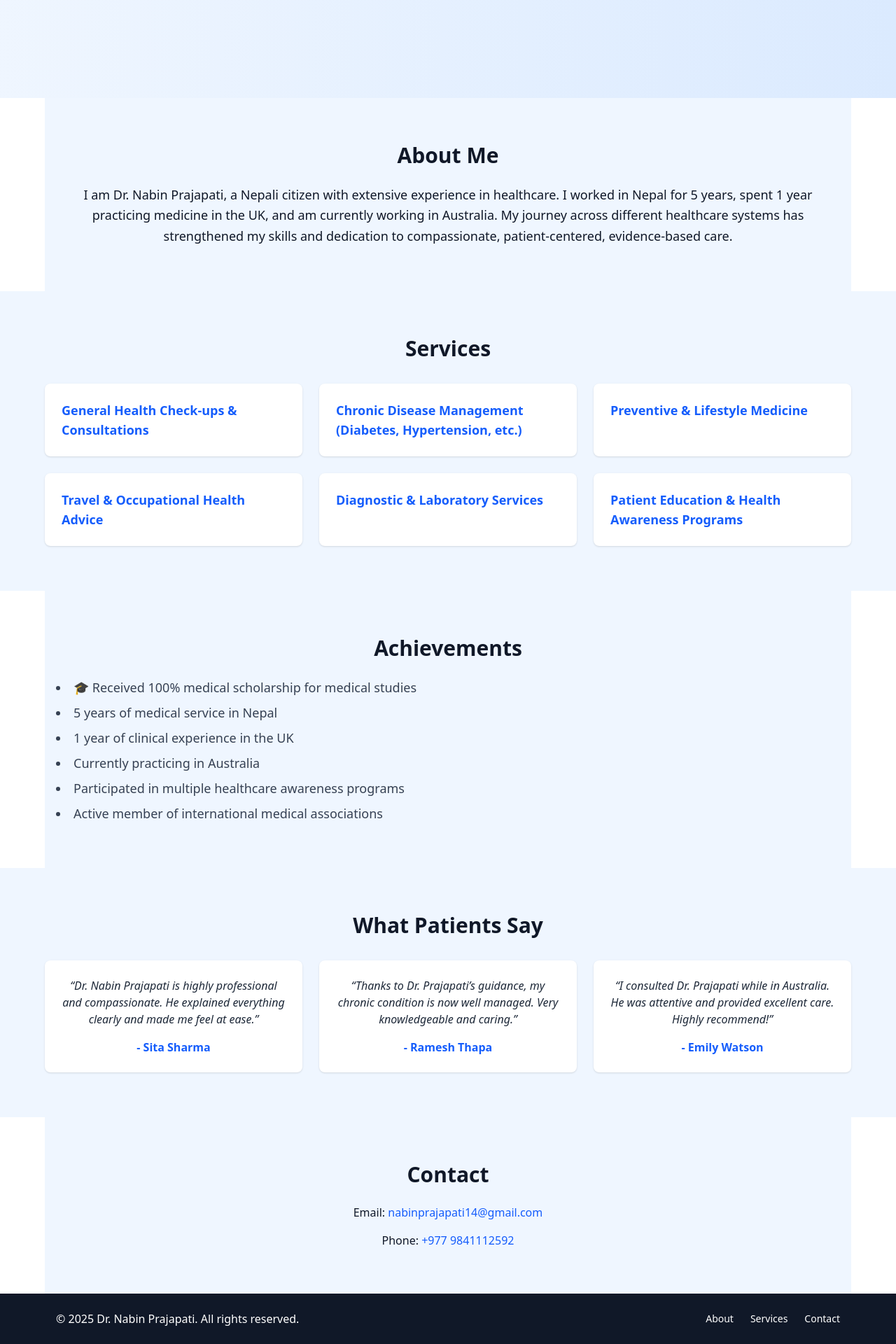
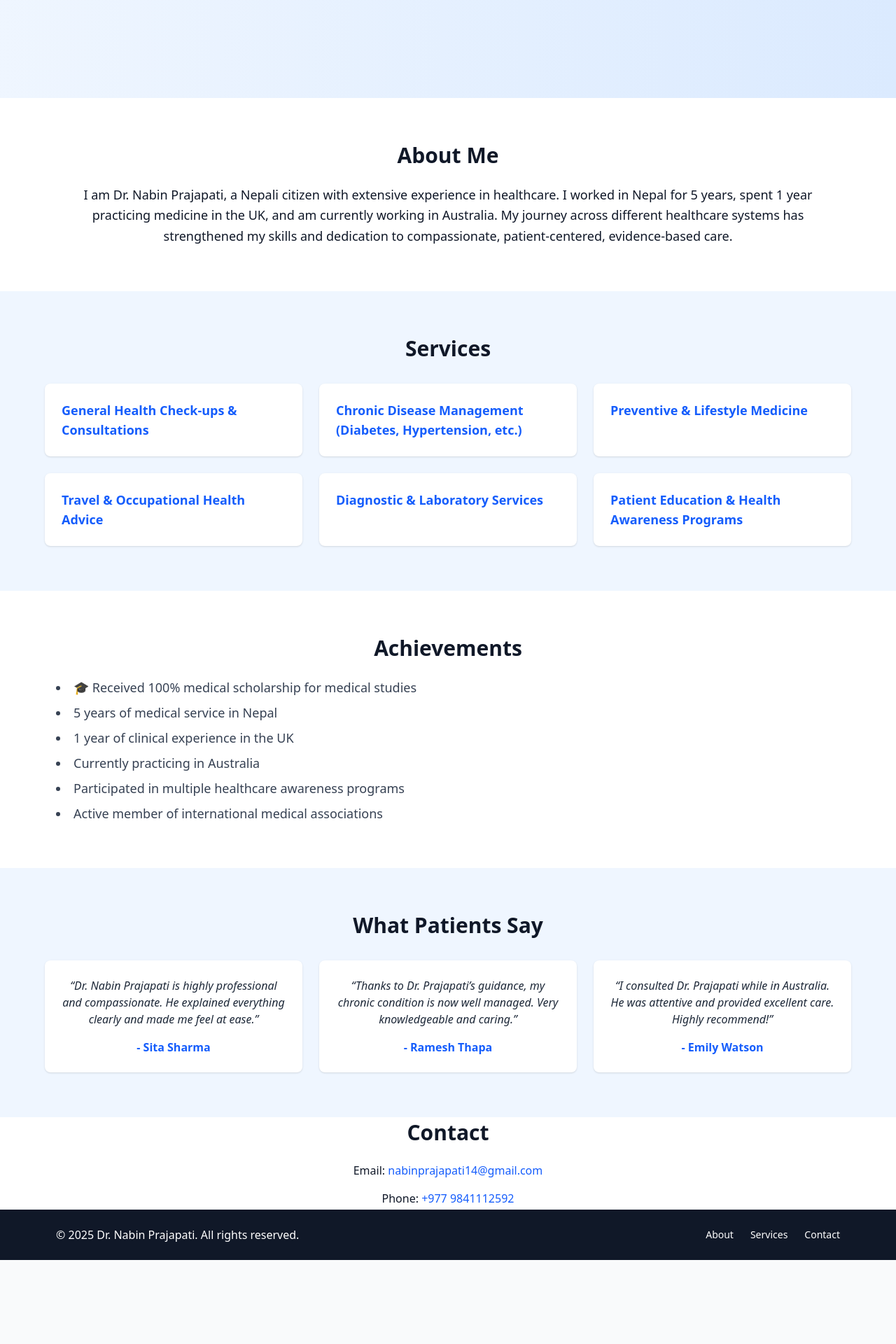
Before and after one commit to sabinpr/Nabin-Portfolio, a React (Vite) app: page / in a window 1280 px wide. Shown: the part 660-2580 px from the top of the page at 70% size. After the commit the page ends 2460 px from the top, so only its background shows below. Built offline with nearby package versions, Linux system fonts and the light colour scheme.

Commit message:
small css fix

```diff
--- a/src/components/About.jsx
+++ b/src/components/About.jsx
@@ -2,7 +2,7 @@ export default function About() {
   return (
     <section
       id="about"
-      className="max-w-6xl mx-auto px-4 py-16 bg-blue-50 dark:bg-gray-800 text-gray-900 dark:text-gray-100 transition-colors duration-500 ease-in-out"
+      className="max-w-6xl mx-auto px-4 py-16 transition-colors duration-500 ease-in-out"
     >
       <h2 className="text-3xl font-bold mb-6 text-center">About Me</h2>
       <p className="text-lg leading-relaxed text-center">
--- a/src/components/Achievements.jsx
+++ b/src/components/Achievements.jsx
@@ -2,7 +2,7 @@ export default function Achievements() {
   return (
     <section
       id="achievements"
-      className="max-w-6xl mx-auto px-4 py-16 bg-blue-50 dark:bg-gray-800 text-gray-900 dark:text-gray-100 transition-colors duration-500 ease-in-out"
+      className="max-w-6xl mx-auto px-4 py-16 transition-colors duration-500 ease-in-out"
     >
       <h2 className="text-3xl font-bold mb-6 text-center">Achievements</h2>
       <ul className="list-disc list-inside text-lg text-gray-700 dark:text-gray-300 space-y-2">
--- a/src/components/Contact.jsx
+++ b/src/components/Contact.jsx
@@ -2,7 +2,7 @@ export default function Contact() {
   return (
     <section
       id="contact"
-      className="max-w-6xl mx-auto px-4 py-16 bg-blue-50 dark:bg-gray-800 text-gray-900 dark:text-gray-100 transition-colors duration-500 ease-in-out"
+      className="max-w-6xl mx-auto px-4 py-1 transition-colors duration-500 ease-in-out"
     >
       <h2 className="text-3xl font-bold mb-6 text-center">Contact</h2>
       <div className="text-center space-y-4">
```
